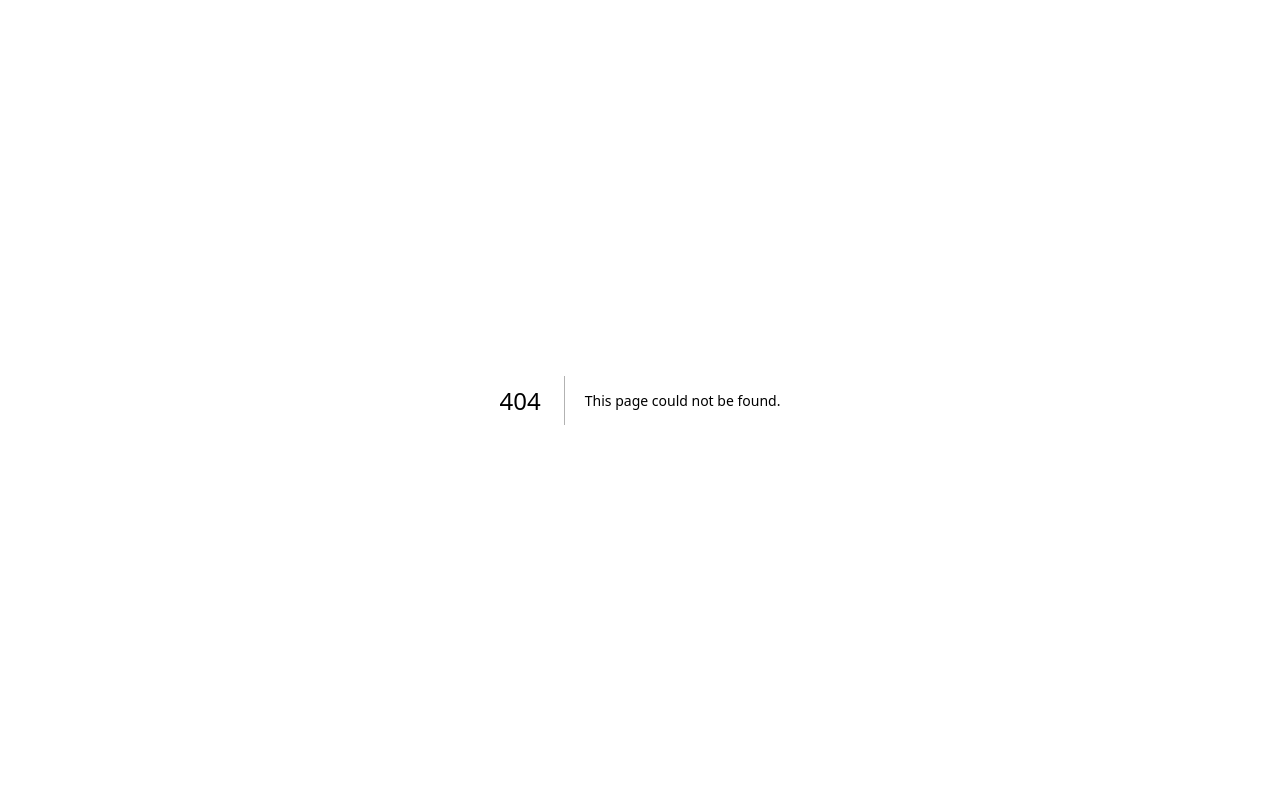
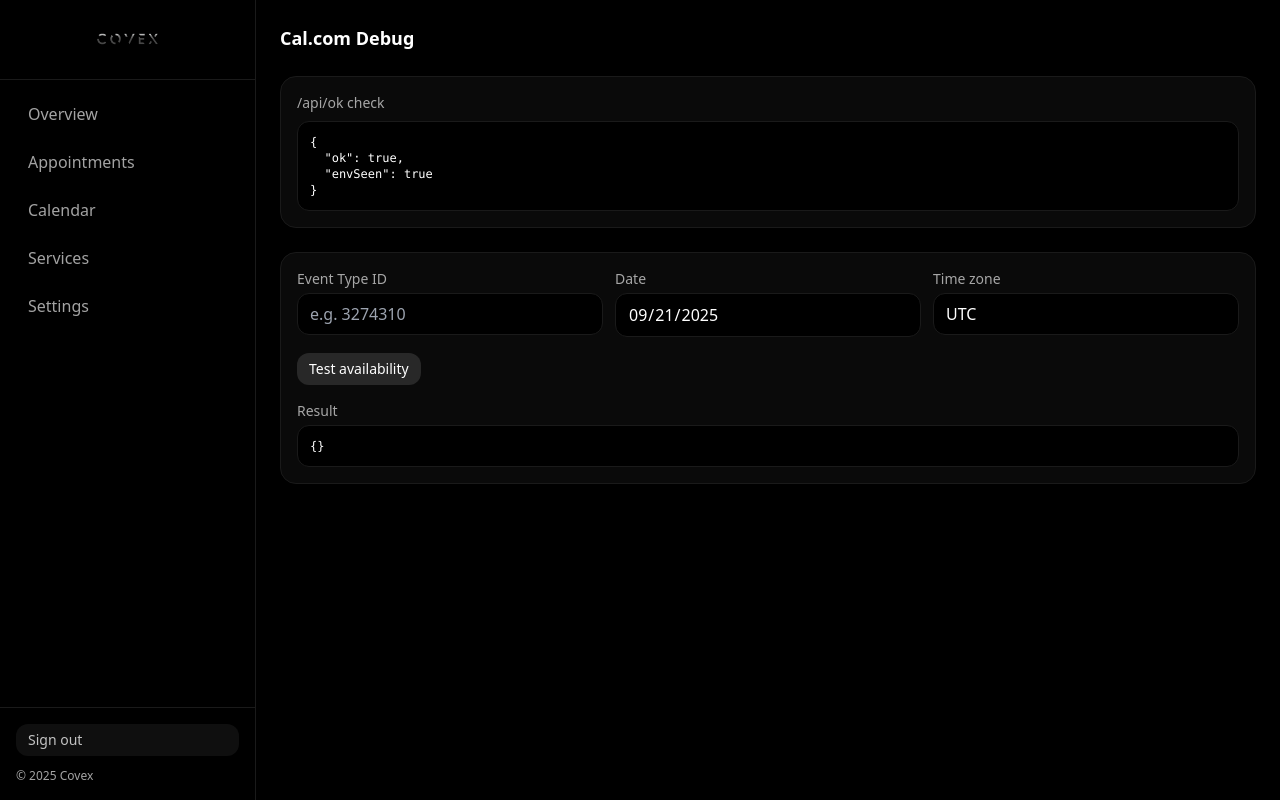
Before and after one commit to Covex-ai/covex-dashboard-clean, a Next.js app: page /debug-cal in a window 1280 px wide. Before the commit this address had no page. Built offline with nearby package versions, Linux system fonts and the light colour scheme; no server answers.

Commit message:
Create page.tsx

```diff
--- /dev/null
+++ b/app/(app)/debug-cal/page.tsx
@@ -0,0 +1,115 @@
+"use client";
+
+import { useEffect, useState } from "react";
+
+export default function DebugCalPage() {
+  const [okJson, setOkJson] = useState<any>(null);
+  const [eventTypeId, setEventTypeId] = useState<string>("");
+  const [date, setDate] = useState<string>(() => {
+    const d = new Date();
+    const yyyy = d.getFullYear();
+    const mm = String(d.getMonth() + 1).padStart(2, "0");
+    const dd = String(d.getDate()).padStart(2, "0");
+    return `${yyyy}-${mm}-${dd}`;
+  });
+  const [timeZone, setTimeZone] = useState<string>(() => Intl.DateTimeFormat().resolvedOptions().timeZone || "America/New_York");
+  const [result, setResult] = useState<{ status?: number; body?: any }>({});
+  const [loading, setLoading] = useState(false);
+
+  useEffect(() => {
+    fetch("/api/ok")
+      .then(r => r.json())
+      .then(setOkJson)
+      .catch(() => setOkJson({ error: "failed" }));
+  }, []);
+
+  function toUTCStartEnd(dStr: string) {
+    const d = new Date(`${dStr}T00:00:00`);
+    const start = new Date(d.getTime() - d.getTimezoneOffset() * 60000).toISOString();
+    const d2 = new Date(`${dStr}T23:59:59.999`);
+    const end = new Date(d2.getTime() - d2.getTimezoneOffset() * 60000).toISOString();
+    return { start, end };
+  }
+
+  async function testSlots() {
+    setLoading(true);
+    setResult({});
+    try {
+      const { start, end } = toUTCStartEnd(date);
+      const qs = new URLSearchParams({
+        eventTypeId: eventTypeId.trim(),
+        start,
+        end,
+        timeZone,
+      }).toString();
+      const r = await fetch(`/api/cal/availability?${qs}`, { cache: "no-store" });
+      const body = await r.json().catch(() => ({}));
+      setResult({ status: r.status, body });
+    } catch (e: any) {
+      setResult({ status: 0, body: { error: String(e) } });
+    } finally {
+      setLoading(false);
+    }
+  }
+
+  return (
+    <div className="space-y-6">
+      <h1 className="text-lg font-semibold">Cal.com Debug</h1>
+
+      <div className="bg-cx-surface border border-cx-border rounded-2xl p-4 space-y-2">
+        <div className="text-sm text-cx-muted">/api/ok check</div>
+        <pre className="text-xs overflow-auto bg-cx-bg border border-cx-border rounded-xl p-3">
+{JSON.stringify(okJson, null, 2)}
+        </pre>
+      </div>
+
+      <div className="bg-cx-surface border border-cx-border rounded-2xl p-4 space-y-4">
+        <div className="grid grid-cols-1 md:grid-cols-3 gap-3">
+          <div>
+            <label className="block text-sm text-cx-muted mb-1">Event Type ID</label>
+            <input
+              value={eventTypeId}
+              onChange={(e) => setEventTypeId(e.target.value)}
+              placeholder="e.g. 3274310"
+              className="w-full px-3 py-2 rounded-xl bg-cx-bg border border-cx-border outline-none"
+            />
+          </div>
+          <div>
+            <label className="block text-sm text-cx-muted mb-1">Date</label>
+            <input
+              type="date"
+              value={date}
+              onChange={(e) => setDate(e.target.value)}
+              className="w-full px-3 py-2 rounded-xl bg-cx-bg border border-cx-border outline-none"
+            />
+          </div>
+          <div>
+            <label className="block text-sm text-cx-muted mb-1">Time zone</label>
+            <input
+              value={timeZone}
+              onChange={(e) => setTimeZone(e.target.value)}
+              className="w-full px-3 py-2 rounded-xl bg-cx-bg border border-cx-border outline-none"
+            />
+          </div>
+        </div>
+
+        <div className="flex items-center gap-3">
+          <button
+            onClick={testSlots}
+            disabled={!eventTypeId.trim() || loading}
+            className="btn-pill btn-pill--active"
+          >
+            {loading ? "Testing…" : "Test availability"}
+          </button>
+        </div>
+
+        <div>
+          <div className="text-sm text-cx-muted mb-1">Result</div>
+          <pre className="text-xs overflow-auto bg-cx-bg border border-cx-border rounded-xl p-3">
+{JSON.stringify(result, null, 2)}
+          </pre>
+        </div>
+      </div>
+    </div>
+  );
+}
```
